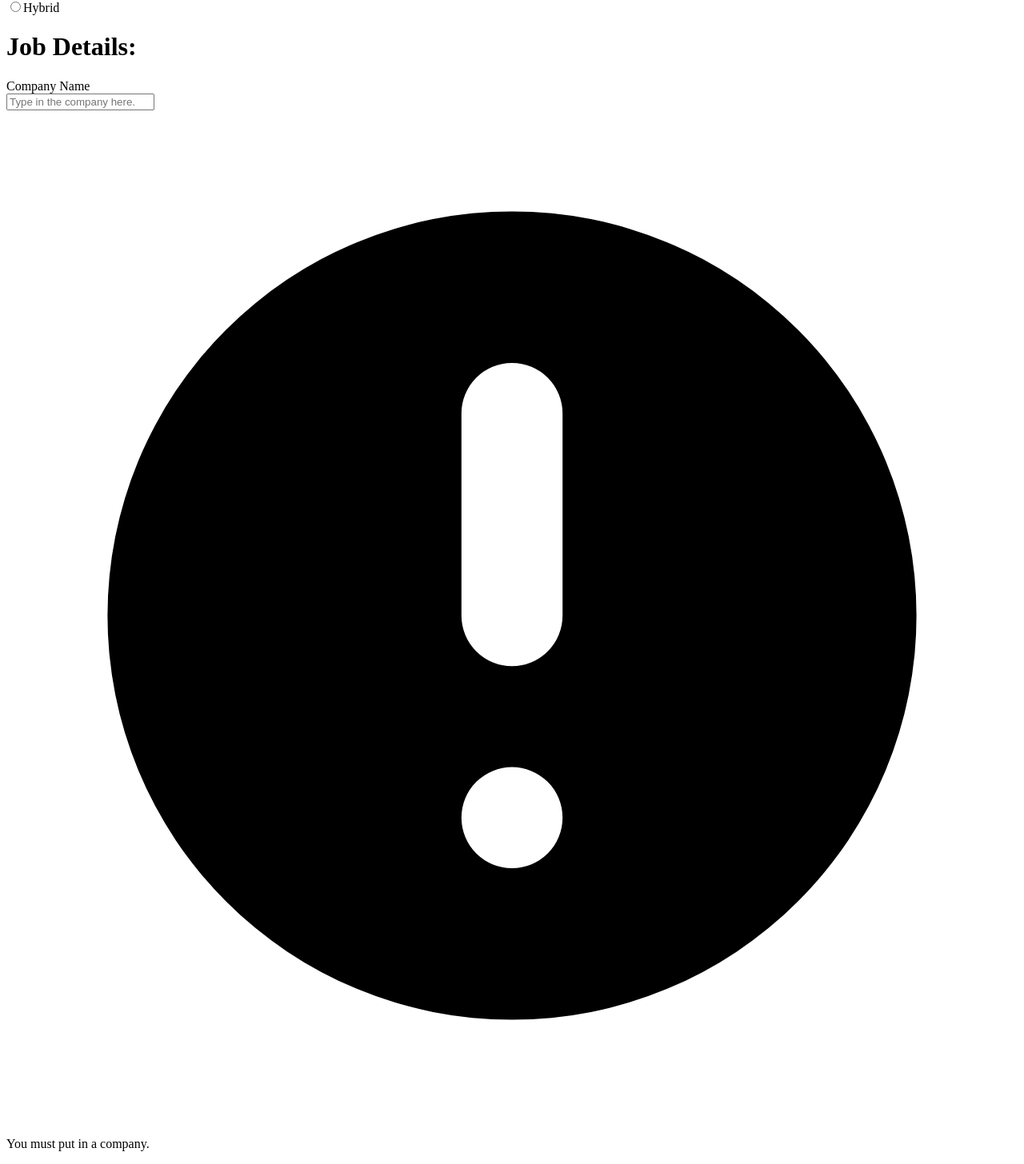
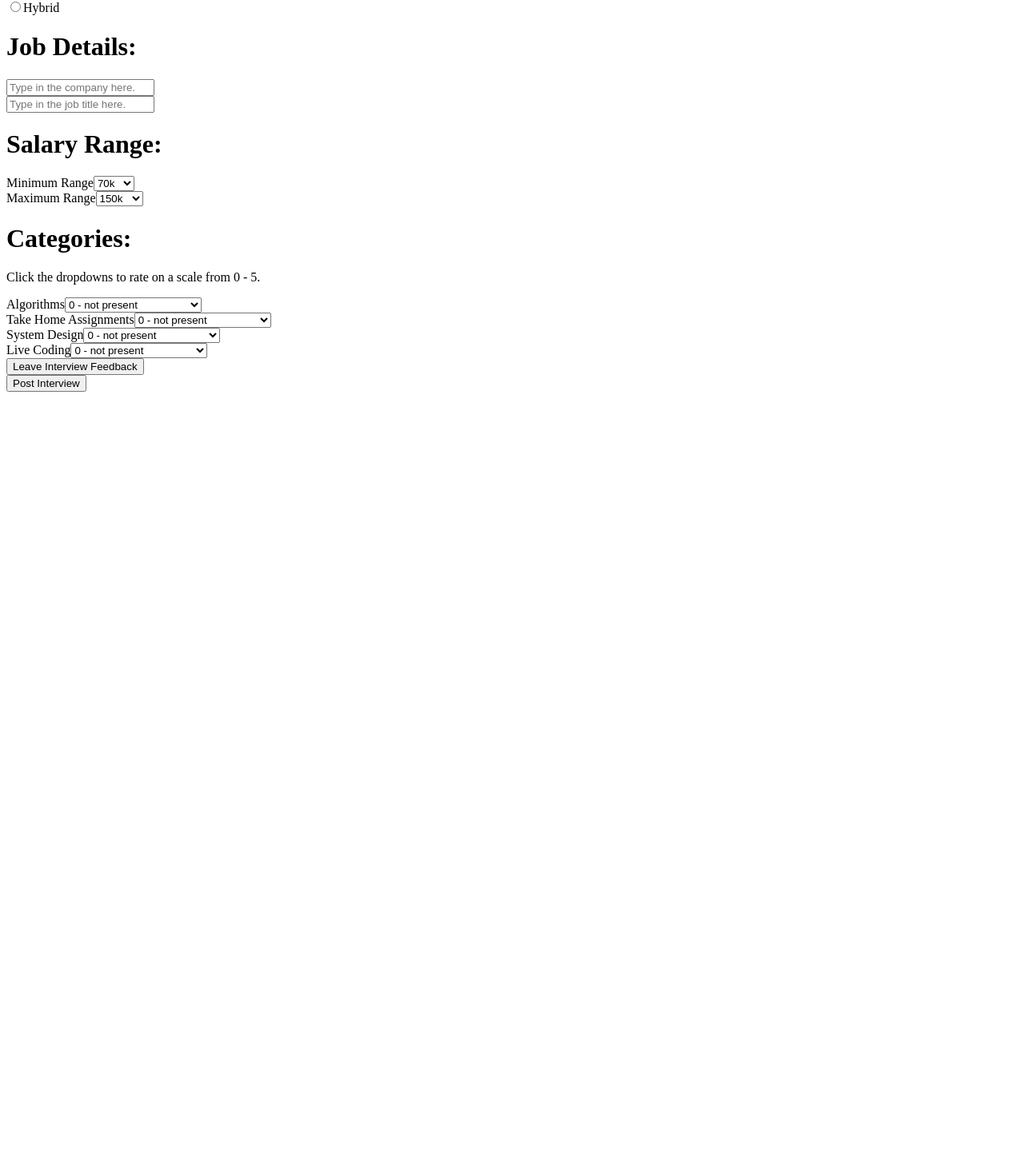
Before and after one commit to jigglyPuffPTRI3/wigglyTuff, a Next.js app: page /postInterview in a window 1280 px wide. Shown: the part 456-1912 px from the top of the page at 80% size. After the commit the page ends 954 px from the top, so only its background shows below. Built offline with nearby package versions, Linux system fonts and the light colour scheme.

Commit message:
pushing up nearly complete leave review form

```diff
--- a/components/postInterview/categories.js
+++ b/components/postInterview/categories.js
@@ -1,13 +1,8 @@
 export default function Categories() {
   return (
-    <div className="flex items-center">
-      <div className="flex flex-col items-center w-1/6">
-        <h1 className="text-3xl">Categories:</h1>
-        <p className="text-sm italic">
-          Click the dropdowns to rate on a scale from 0 - 5.
-        </p>
-      </div>
-	  <div className="flex w-1/2">
+    <div className="flex items-center w-2/3">
+
+      <div className="flex">
         <div className="flex flex-col">
           <div className="px-4">
             <label
@@ -97,7 +92,6 @@ export default function Categories() {
           </div>
         </div>
       </div>
-
     </div>
   );
 }
--- a/components/postInterview/company.js
+++ b/components/postInterview/company.js
@@ -1,33 +1,18 @@
 import { ExclamationCircleIcon } from '@heroicons/react/solid';
-export default function Company() {
+export default function Company({ company, setCompany }) {
   return (
     <div className="ml-10 mr-10">
-      <label
-        htmlFor="email"
-        className="text-sm font-medium text-gray-700 center"
-      >
-        Company Name
-      </label>
       <div className="relative mt-1 rounded-md shadow-sm">
         <input
           type="email"
           name="company"
           id="company"
-          className="block w-full pr-10 text-red-900 placeholder-red-300 border-red-300 rounded-md focus:outline-none focus:ring-red-500 focus:border-red-500 sm:text-sm"
+          className="block w-full pr-10 text-gray-900 placeholder-gray-500 border-gray-300 rounded-md focus:outline-none focus:ring-gray-500 focus:border-gray-500 sm:text-sm"
           placeholder="Type in the company here."
-          aria-invalid="true"
-          aria-describedby="email-error"
+          value={company}
+          onChange={(e) => setCompany(e.target.value)}
         />
-        <div className="absolute inset-y-0 right-0 flex items-center pr-3 pointer-events-none">
-          <ExclamationCircleIcon
-            className="w-5 h-5 text-red-500"
-            aria-hidden="true"
-          />
-        </div>
       </div>
-      <p className="mt-2 text-sm text-red-600" id="email-error">
-        You must put in a company.
-      </p>
     </div>
   );
 }
--- /dev/null
+++ b/components/postInterview/feedback.js
@@ -0,0 +1,76 @@
+import { Fragment, useState } from 'react';
+import { Dialog, Transition } from '@headlessui/react';
+
+export default function Feedback() {
+  const [open, setOpen] = useState(false);
+  const [feedback, setFeedback] = useState('');
+
+  return (
+    <div >
+      <button
+	  type="button"
+	  className="items-center py-2 mt-6 text-sm font-medium text-white bg-gray-600 border border-transparent rounded-md shadow-sm mt-inline-flex hover:bg-gray-700 focus:outline-none focus:ring-2 focus:ring-offset-2 focus:ring-indigo-5006"
+        onClick={() => {
+          setOpen(true);
+        }}
+      >
+        Leave Interview Feedback
+      </button>
+      <div>
+        <Transition.Root show={open} as={Fragment}>
+          <Dialog
+            as="div"
+            className="fixed inset-0 z-10 overflow-y-auto"
+            onClose={setOpen}
+          >
+            <div className="flex items-end justify-center px-4 pt-4 pb-20 text-center sm:block sm:p-0">
+              <Transition.Child
+                as={Fragment}
+                enter="ease-out duration-300"
+                enterFrom="opacity-0"
+                enterTo="opacity-100"
+                leave="ease-in duration-200"
+                leaveFrom="opacity-100"
+                leaveTo="opacity-0"
+              >
+                <Dialog.Overlay className="fixed inset-0 transition-opacity bg-gray-500 bg-opacity-75" />
+              </Transition.Child>
+
+              {/* This element is to trick the browser into centering the modal contents. */}
+              <span className="items-center" aria-hidden="true">
+                &#8203;
+              </span>
+              <Transition.Child
+                as={Fragment}
+                enter="ease-out duration-300"
+                enterFrom="opacity-0 translate-y-4 sm:translate-y-0 sm:scale-95"
+                enterTo="opacity-100 translate-y-0 sm:scale-100"
+                leave="ease-in duration-200"
+                leaveFrom="opacity-100 translate-y-0 sm:scale-100"
+                leaveTo="opacity-0 translate-y-4 sm:translate-y-0 sm:scale-95"
+              >
+                <div className="inline-block w-1/3 px-4 pt-5 pb-4 overflow-hidden text-left align-bottom transition-all transform bg-white rounded-lg shadow-xl sm:my-8 sm:align-middle sm:max-w-sm sm:w-full sm:p-6">
+                  <div className="sm:grid sm:grid-cols-3 sm:gap-4 sm:items-start sm:border-t sm:border-gray-200 sm:pt-5">
+                    <div className="mt-1 sm:mt-0 sm:col-span-2">
+					<p className="mt-2 text-gray-500 center">
+                        Leave some interview feedback here.
+                      </p>
+                      <textarea
+                        id="addFeedback"
+                        name="addFeedback"
+                        rows={3}
+                        className="block w-full max-w-lg border border-gray-300 rounded-md shadow-sm focus:ring-gray-500 focus:border-gray-500 sm:text-sm"
+						value={feedback}
+						onChange={(e)=>{setFeedback(e.target.value)}}
+                      />
+                    </div>
+                  </div>
+                </div>
+              </Transition.Child>
+            </div>
+          </Dialog>
+        </Transition.Root>
+      </div>
+    </div>
+  );
+}
--- a/components/postInterview/jobtitle.js
+++ b/components/postInterview/jobtitle.js
@@ -1,33 +1,21 @@
 import { ExclamationCircleIcon } from '@heroicons/react/solid';
-export default function JobTitle() {
+export default function JobTitle({ jobTitle, setJobTitle }) {
   return (
     <div className="ml-10 mr-10 ">
-      <label
-        htmlFor="email"
-        className="text-sm font-medium text-gray-700 center"
-      >
-        Job Title
-      </label>
       <div className="relative mt-1 rounded-md shadow-sm">
         <input
           type="email"
           name="jobtitle"
           id="jobtitle"
-          className="block w-full pr-10 text-red-900 placeholder-red-300 border-red-300 rounded-md focus:outline-none focus:ring-red-500 focus:border-red-500 sm:text-sm"
+          className="block w-full pr-10 text-gray-900 placeholder-gray-500 border-gray-300 rounded-md focus:outline-none focus:ring-gray-500 focus:border-gray-500 sm:text-sm"
           placeholder="Type in the job title here."
-          aria-invalid="true"
-          aria-describedby="email-error"
+          value={jobTitle}
+          onChange={(e) => setJobTitle(e.target.value)}
         />
         <div className="absolute inset-y-0 right-0 flex items-center pr-3 pointer-events-none">
-          <ExclamationCircleIcon
-            className="w-5 h-5 text-red-500"
-            aria-hidden="true"
-          />
+
         </div>
       </div>
-      <p className="mt-2 text-sm text-red-600" id="email-error">
-        You must put in a job title.
-      </p>
     </div>
   );
 }
--- a/components/postInterview/salaryRange.js
+++ b/components/postInterview/salaryRange.js
@@ -1,6 +1,6 @@
 export default function Salary() {
   return (
-    <div className="flex items-center">
+    <div className="flex items-center mt-2 mb-2">
       <h1 className="text-3xl">Salary Range:</h1>
       <div className="px-4">
         <label
--- a/package.json
+++ b/package.json
@@ -13,6 +13,7 @@
     "@heroicons/react": "^1.0.5",
     "@prisma/client": "^3.3.0",
     "@tailwindcss/forms": "^0.3.4",
+    "axios": "^0.24.0",
     "next": "11.1.2",
     "next-auth": "^3.29.0",
     "react": "17.0.2",
--- /dev/null
+++ b/pages/api/addReview.js
@@ -0,0 +1,22 @@
+import { getSession } from 'next-auth/client';
+import prisma from '../../lib/prisma';
+
+export default async function handler(req, res) {
+  const session = await getSession({ req });
+  try {
+    const user = await prisma.user.findUnique({
+      where: {
+        image: session?.user?.image,
+      },
+    })
+    const newReview = await prisma.review.create({
+      data: {
+        ...req.body,
+        authorId: user.id,
+      },
+    });
+    res.status(200).json({ newReview });
+  } catch (e) {
+    console.log('error', e);
+  }
+}
--- a/pages/api/hello.js
+++ /dev/null
@@ -1,5 +0,0 @@
-// Next.js API route support: https://nextjs.org/docs/api-routes/introduction
-
-export default function handler(req, res) {
-  res.status(200).json({ name: 'John Doe' });
-}
--- a/pages/postInterview.js
+++ b/pages/postInterview.js
@@ -1,3 +1,6 @@
+import { useState } from 'react';
+import { useRouter } from 'next/router';
+import axios from 'axios';
 import Categories from '../components/postInterview/categories';
 import Company from '../components/postInterview/company';
 import JobTitle from '../components/postInterview/jobtitle';
@@ -5,10 +8,26 @@ import JobType from '../components/postInterview/jobtype';
 import Languages from '../components/postInterview/languages';
 import Location from '../components/postInterview/location';
 import Salary from '../components/postInterview/salaryRange';
+import Feedback from '../components/postInterview/feedback';
 
 export default function PostInterview() {
+  const router = useRouter();
+  const [company, setCompany] = useState('');
+  const [jobTitle, setJobTitle] = useState('');
+
+  const handleSubmit = (e) => {
+    e.preventDefault();
+    axios
+      .post('/api/addReview', { company, jobTitle })
+      .then((newInterview) => {
+        console.log('newInterview', newInterview);
+        router.push('/');
+      })
+      .catch((err) => console.log(err));
+  };
+
   return (
-    <div className="flex items-center justify-center h-screen">
+    <div className="flex flex-col items-center justify-center h-screen">
       <div className="flex flex-col w-2/3 px-5 py-2 bg-gray-300 divide-y divide-gray-500 rounded-lg">
         <JobType />
         <Languages />
@@ -16,12 +35,31 @@ export default function PostInterview() {
         <div className="flex">
           <h1 className="flex items-center w-1/6 text-3xl">Job Details:</h1>
           <div className="flex items-center m-auto">
-            <Company />
-            <JobTitle />
-            <Salary/>
+            <Company company={company} setCompany={setCompany} />
+            <JobTitle jobTitle={jobTitle} setJobTitle={setJobTitle} />
+            <Salary />
           </div>
         </div>
-        <Categories />
+        <div className="flex items-center">
+
+        <div className="flex flex-col w-1/4">
+        <h1 className="text-3xl">Categories:</h1>
+        <p className="text-sm italic">
+          Click the dropdowns to rate on a scale from 0 - 5.
+        </p>
+      </div>
+          <Categories />
+          <Feedback />
+        </div>
+      </div>
+      <div>
+        <button
+          type="button"
+          className="items-center px-4 py-2 mt-6 text-sm font-medium text-white bg-gray-600 border border-transparent rounded-md shadow-sm mt-inline-flex hover:bg-gray-700 focus:outline-none focus:ring-2 focus:ring-offset-2 focus:ring-indigo-5006"
+          onClick={handleSubmit}
+        >
+          <a>Post Interview</a>
+        </button>
       </div>
     </div>
   );
```
Also changed, not shown: 2 other files (tests, documents, lock files or other folders). Lines whose indentation alone changed are shown as unchanged.
